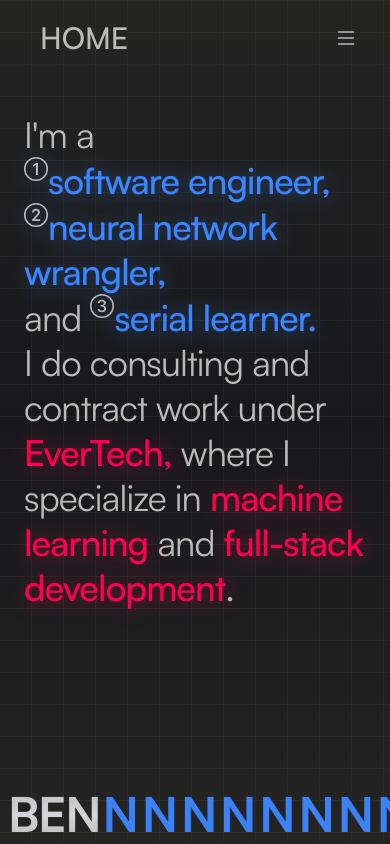
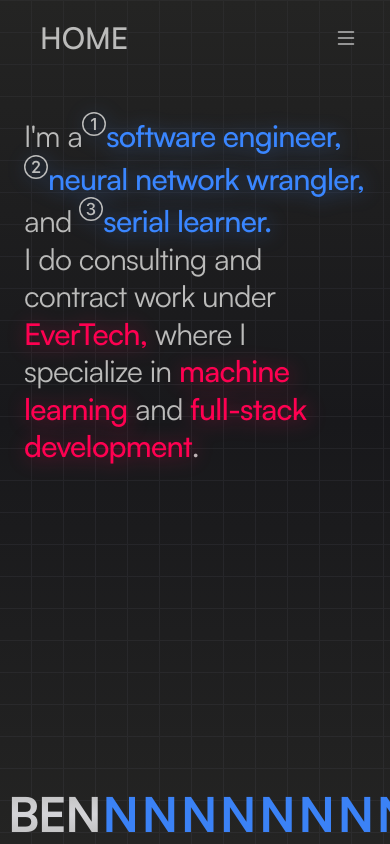
Before and after one commit to beverm2391/beneverman.com-v5, a Next.js app: page / in a window 390 px wide. Shown: the top 844 px of the page. Built offline with nearby package versions, Linux system fonts and the light colour scheme; a web font is replaced by a local one.

Commit message:
twaek homepage again

```diff
--- a/core/components/Pages_/Landing/LandingPage7.tsx
+++ b/core/components/Pages_/Landing/LandingPage7.tsx
@@ -29,7 +29,7 @@ export default function LandingPage() {
                 'bg-gradient-to-b from-[#242423] via-zinc-900 to-[#242423]'
             )}>
                 <div className={cn(
-                    'absolute inset-0 w-full h-full bg-grid-zinc-600/20',
+                    'absolute inset-0 w-full h-[100dvh] bg-grid-zinc-600/20',
                     '[mask-image:linear-gradient(rgba(0,0,0,0.8),rgba(0,0,0,1),rgba(0,0,0,1))]',
                 )} />
                 <div className={cn(
@@ -52,7 +52,7 @@ export default function LandingPage() {
                     >
                         <motion.h2 className={cn(
                             'max-w-7xl',
-                            'text-4xl md:text-5xl lg:text-6xl xl:text-6xl 2xl:text-6xl font tracking-tight',
+                            'text-3xl md:text-4xl lg:text-5xl xl:text-6xl 2xl:text-6xl font tracking-tight',
                             'text-[#bbbbba] p-4',
                             'z-20',
                             '[&>*]:leading-tight',
```
